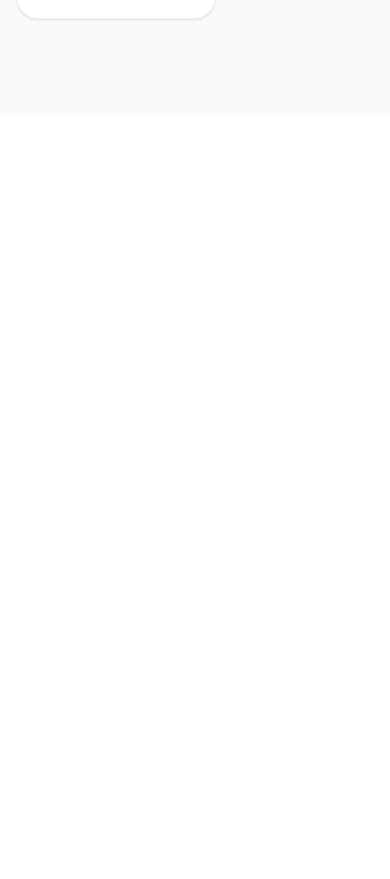
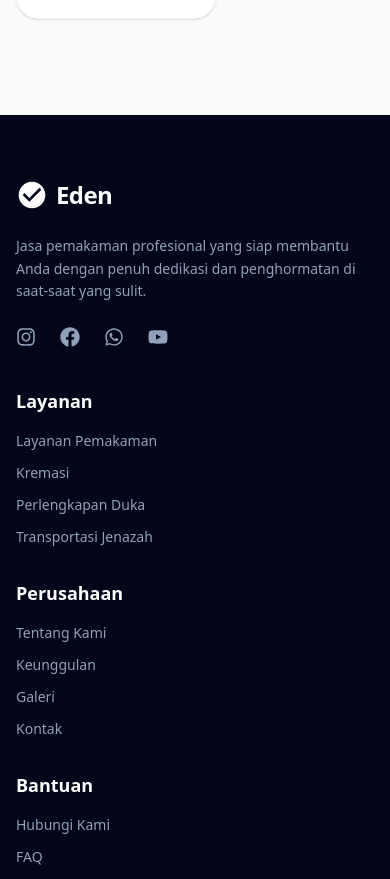
Before and after one commit to DioPrasetyo04/frontend_eden_projects, a Next.js app: page / in a window 390 px wide. Shown: the part 11121-12000 px from the top of the page. Before the commit the page ends 11236 px from the top, so only its background shows below. Built offline with nearby package versions, Linux system fonts and the light colour scheme; data requests are answered from the project's data file.

Commit message:
feat: footer section

```diff
--- a/app/layout.tsx
+++ b/app/layout.tsx
@@ -2,6 +2,7 @@ import type { Metadata } from "next";
 import { Geist, Geist_Mono } from "next/font/google";
 import "./globals.css";
 import { Header } from "@/components/header-3";
+import { Footer7 } from "@/components/footer-7";
 
 // const geistSans = Geist({
 //   variable: "--font-geist-sans",
@@ -35,6 +36,7 @@ export default function RootLayout({
       <body className={`min-h-screen overflow-x-hidden`}>
         <Header />
         {children}
+        <Footer7 />
       </body>
     </html>
   );
--- /dev/null
+++ b/components/footer-7.tsx
@@ -0,0 +1,143 @@
+import React from "react";
+import { FaFacebook, FaInstagram, FaWhatsapp, FaYoutube } from "react-icons/fa";
+
+interface Footer7Props {
+  logo?: {
+    url: string;
+    alt: string;
+    title: string;
+  };
+  sections?: Array<{
+    title: string;
+    links: Array<{ name: string; href: string }>;
+  }>;
+  description?: string;
+  socialLinks?: Array<{
+    icon: React.ReactElement;
+    href: string;
+    label: string;
+  }>;
+  copyright?: string;
+  legalLinks?: Array<{
+    name: string;
+    href: string;
+  }>;
+}
+
+const defaultSections = [
+  {
+    title: "Layanan",
+    links: [
+      { name: "Layanan Pemakaman", href: "/layanan" },
+      { name: "Kremasi", href: "/layanan#kremasi" },
+      { name: "Perlengkapan Duka", href: "#jasa-layanan-peti" },
+      { name: "Transportasi Jenazah", href: "/layanan#transportasi" },
+    ],
+  },
+  {
+    title: "Perusahaan",
+    links: [
+      { name: "Tentang Kami", href: "/tentang" },
+      { name: "Keunggulan", href: "/tentang#keunggulan" },
+      { name: "Galeri", href: "#" },
+      { name: "Kontak", href: "/kontak" },
+    ],
+  },
+  {
+    title: "Bantuan",
+    links: [
+      { name: "Hubungi Kami", href: "https://wa.me/6282211111415" },
+      { name: "FAQ", href: "#faq" },
+      { name: "Syarat & Ketentuan", href: "#" },
+      { name: "Kebijakan Privasi", href: "#" },
+    ],
+  },
+];
+
+const defaultSocialLinks = [
+  { icon: <FaInstagram className="size-5" />, href: "#", label: "Instagram" },
+  { icon: <FaFacebook className="size-5" />, href: "#", label: "Facebook" },
+  { icon: <FaWhatsapp className="size-5" />, href: "https://wa.me/6282211111415", label: "WhatsApp" },
+  { icon: <FaYoutube className="size-5" />, href: "#", label: "YouTube" },
+];
+
+const defaultLegalLinks = [
+  { name: "Syarat & Ketentuan", href: "#" },
+  { name: "Kebijakan Privasi", href: "#" },
+];
+
+const EdenLogo = (props: React.ComponentProps<"svg">) => (
+  <svg viewBox="0 0 24 24" fill="currentColor" {...props}>
+    <path d="M12 2C6.48 2 2 6.48 2 12s4.48 10 10 10 10-4.48 10-10S17.52 2 12 2zm-2 15l-5-5 1.41-1.41L10 14.17l7.59-7.59L19 8l-9 9z"/>
+  </svg>
+);
+
+export const Footer7 = ({
+  logo = {
+    url: "/",
+    alt: "Eden Layanan Kedukaan",
+    title: "Eden",
+  },
+  sections = defaultSections,
+  description = "Jasa pemakaman profesional yang siap membantu Anda dengan penuh dedikasi dan penghormatan di saat-saat yang sulit.",
+  socialLinks = defaultSocialLinks,
+  copyright = "© 2026 Eden Layanan Kedukaan. All rights reserved.",
+  legalLinks = defaultLegalLinks,
+}: Footer7Props) => {
+  return (
+    <footer className="py-16 bg-slate-950 text-slate-200">
+      <div className="container mx-auto px-4 md:px-8">
+        <div className="flex w-full flex-col justify-between gap-10 lg:flex-row lg:items-start lg:text-left">
+          <div className="flex w-full flex-col justify-between gap-6 lg:items-start lg:max-w-sm">
+            {/* Logo */}
+            <div className="flex items-center gap-2 lg:justify-start">
+              <a href={logo.url} className="flex items-center gap-2 hover:opacity-80 transition-opacity">
+                 <EdenLogo className="h-8 w-8 text-white" />
+                <h2 className="text-2xl font-bold text-white tracking-tight">{logo.title}</h2>
+              </a>
+            </div>
+            <p className="text-sm text-slate-400 leading-relaxed">
+              {description}
+            </p>
+            <ul className="flex items-center space-x-6 text-slate-400">
+              {socialLinks.map((social, idx) => (
+                <li key={idx} className="font-medium hover:text-white transition-colors">
+                  <a href={social.href} aria-label={social.label} target={social.label === "WhatsApp" ? "_blank" : undefined} rel={social.label === "WhatsApp" ? "noopener noreferrer" : undefined}>
+                    {social.icon}
+                  </a>
+                </li>
+              ))}
+            </ul>
+          </div>
+          <div className="grid w-full gap-8 sm:grid-cols-2 md:grid-cols-3 lg:gap-12">
+            {sections.map((section, sectionIdx) => (
+              <div key={sectionIdx}>
+                <h3 className="mb-4 font-bold text-white text-lg">{section.title}</h3>
+                <ul className="space-y-3 text-sm text-slate-400">
+                  {section.links.map((link, linkIdx) => (
+                    <li
+                      key={linkIdx}
+                      className="font-medium hover:text-white transition-colors"
+                    >
+                      <a href={link.href}>{link.name}</a>
+                    </li>
+                  ))}
+                </ul>
+              </div>
+            ))}
+          </div>
+        </div>
+        <div className="mt-12 flex flex-col justify-between gap-4 border-t border-slate-800 pt-8 text-xs font-medium text-slate-500 md:flex-row md:items-center md:text-left">
+          <p className="order-2 lg:order-1">{copyright}</p>
+          <ul className="order-1 flex flex-col gap-4 sm:flex-row md:order-2">
+            {legalLinks.map((link, idx) => (
+              <li key={idx} className="hover:text-white transition-colors">
+                <a href={link.href}> {link.name}</a>
+              </li>
+            ))}
+          </ul>
+        </div>
+      </div>
+    </footer>
+  );
+};
```
